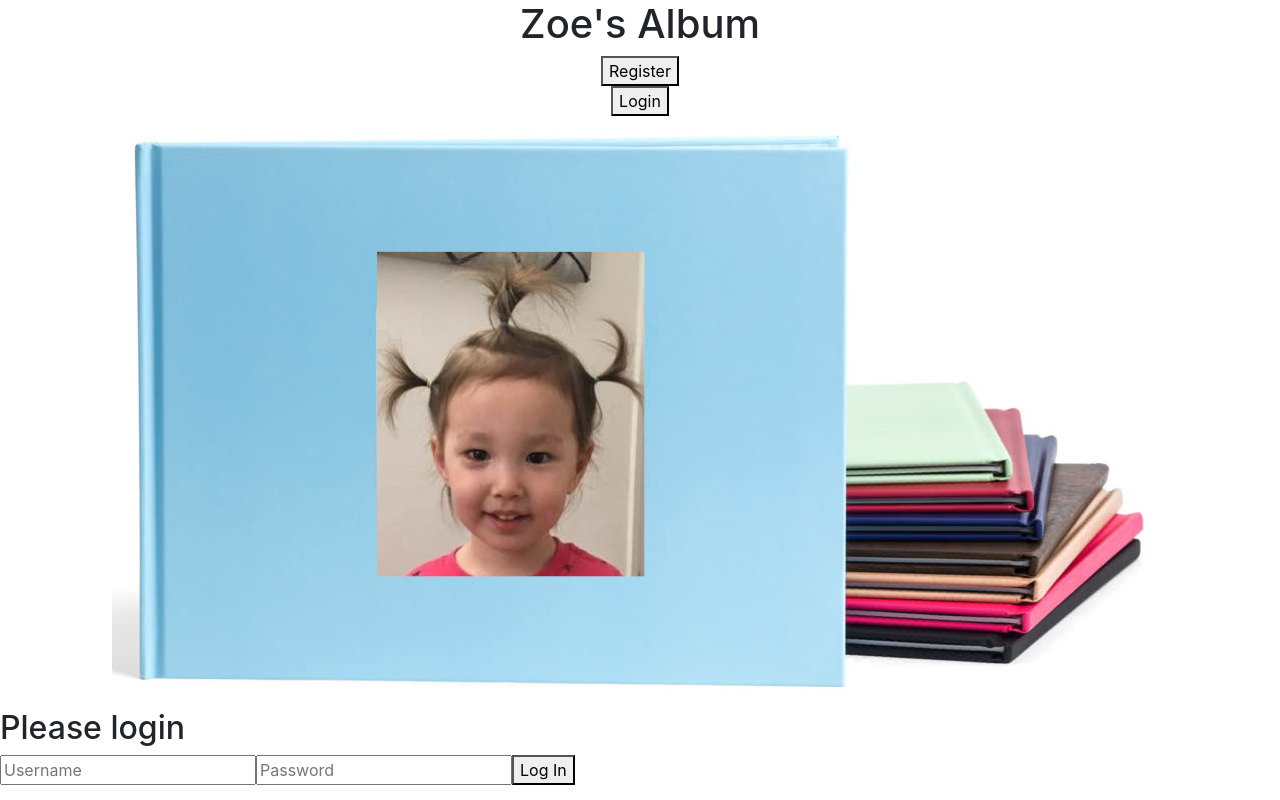
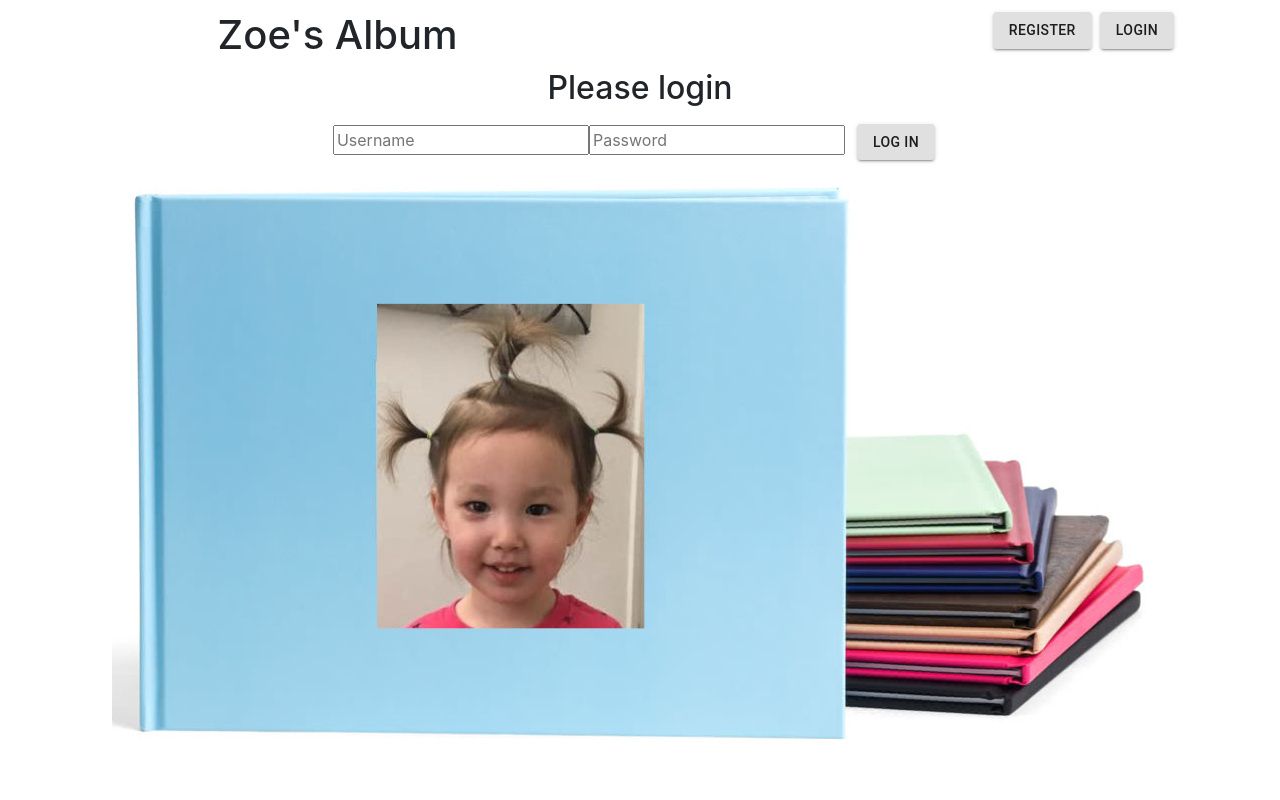
Before and after one commit to john-rhee/Zoe-F, a React (Create React App) app in the folder zoe-website/: page /login in a window 1280 px wide. Built offline with nearby package versions, Linux system fonts and the light colour scheme.

Commit message:
styling buttons

```diff
--- a/zoe-website/package.json
+++ b/zoe-website/package.json
@@ -3,6 +3,7 @@
   "version": "0.1.0",
   "private": true,
   "dependencies": {
+    "@material-ui/core": "^4.11.0",
     "@testing-library/jest-dom": "^4.2.4",
     "@testing-library/react": "^9.3.2",
     "@testing-library/user-event": "^7.1.2",
--- a/zoe-website/src/App.css
+++ b/zoe-website/src/App.css
@@ -37,3 +37,32 @@
     transform: rotate(360deg);
   }
 }
+
+.logButtonO {
+  margin: 10px;
+}
+
+.logButtonI {
+  margin: 10px;
+}
+
+.regButton {
+  margin: 10px;
+}
+
+.dash {
+  display: flex;
+  flex-direction: row;
+  margin-left: 17%;
+}
+
+.title {
+  align-content: flex-start;
+  margin-right: 50%;
+  margin-top: 1%;
+  margin-bottom: 1%;
+}
+
+.registerDiv {
+  align-content: center;
+}
--- a/zoe-website/src/App.js
+++ b/zoe-website/src/App.js
@@ -10,6 +10,11 @@ import PrivateRoute from "./components/PrivateRoute";
 import PictureUpdate from './components/PictureUpdate';
 import dPicture from './images/defaultImage.png';
 import hPicture from './images/zoepic2.jpg';
+
+import { styled } from "@material-ui/core/styles";
+import { spacing } from "@material-ui/system";
+import MuiButton from "@material-ui/core/Button";
+const Button = styled(MuiButton)(spacing);
 
 
 function App() {
@@ -33,29 +38,32 @@ function App() {
 
 
           <div>
-            <div>
+            <div class="dash">
 
-              <h1>Zoe's Album</h1>
+              <h1 class="title" >Zoe's Album</h1>
+
               <div>
                 <Link to='/login' onClick ={() => localStorage.clear()} style={!localStorage.getItem ('token') ? {display: 'none'} : {color: "#313D5A"}}>
-                <button onClick ={() => window.location.reload(true)}>Log out</button>
+                <Button my={1.5} mx={0.5} variant="contained" onClick ={() => window.location.reload(true)}>Log out</Button>
                 </Link>
               </div>
+
               <div>
-                <div>
-                  <Link to='/register' style={!localStorage.getItem('token') ? {color: "#313D5A"} : { display: 'none' }}>
-                  <button>Register</button>
-                  </Link>
-                </div>
+                <Link to='/register' style={!localStorage.getItem('token') ? {color: "#313D5A"} : { display: 'none' }}>
+                <Button my={1.5} mx={0.5} variant="contained">Register</Button>
+                </Link>
               </div>
+
               <div>
-                <div>
-                  <Link to='/login' style={!localStorage.getItem('token') ? {color: "#313D5A"} : { display: 'none' }}>
-                  <button>Login</button>
-                  </Link>
-                </div>
+                <Link to='/login' style={!localStorage.getItem('token') ? {color: "#313D5A"} : { display: 'none' }}>
+                <Button my={1.5} mx={0.5} variant="contained">Login</Button>
+                </Link>
               </div>
+
             </div>
+
+            <Route path='/register' component={Register} />
+            <Route path='/login' component={Login} />
 
             <img src = {hPicture}/>
 
@@ -63,8 +71,7 @@ function App() {
 
         </div>
 
-          <Route path='/register' component={Register} />
-          <Route path='/login' component={Login} />
+
           <PrivateRoute exact path="/lists/:id" component={AllLists}/>
           <Route
             path="/lists/:id/update"
--- a/zoe-website/src/components/AllLists.js
+++ b/zoe-website/src/components/AllLists.js
@@ -5,6 +5,7 @@ import {BrowserRouter as Router, Route, Switch, Link} from 'react-router-dom';
 import SinglePicture from './SinglePicture';
 import WunderContext from '../contexts/WunderContext';
 import dPicture from '../images/defaultImage.png';
+import Button from '@material-ui/core/Button';
 
 // http://localhost:5000/
 // https://zoe-backend.herokuapp.com/
@@ -175,7 +176,7 @@ function AllLists(props) {
             <input type="text" name="description" onChange={changeHandler} placeholder="description" value={item.description} />
             {/* for description */}
 
-            <button onClick={fileUploadHandler}>Upload</button>
+            <Button variant="contained" color="primary" onClick={fileUploadHandler}>Upload</Button>
 
             </div>
 
--- a/zoe-website/src/components/Login.js
+++ b/zoe-website/src/components/Login.js
@@ -2,6 +2,11 @@ import React, { useContext, useState, useEffect } from 'react';
 import { axiosWithAuth } from '../utils/axiosWithAuth';
 import axios from "axios";
 import WunderContext from '../contexts/WunderContext';
+
+import { styled } from "@material-ui/core/styles";
+import { spacing } from "@material-ui/system";
+import MuiButton from "@material-ui/core/Button";
+const Button = styled(MuiButton)(spacing);
 
 
 const Login = props =>{
@@ -66,7 +71,7 @@ const Login = props =>{
 
                 <input type="password" name="password" id="password" placeholder="Password" value={state.credentials.password} onChange={handleChange} />
 
-                <button type="submit">Log In</button>
+                <Button my={1} ml={1.5} mr={1.5} variant="contained"  type="submit">Log In</Button>
 
         </form>
 
--- a/zoe-website/src/components/PictureUpdate.js
+++ b/zoe-website/src/components/PictureUpdate.js
@@ -2,6 +2,7 @@ import React, { useContext, useState, useEffect } from 'react';
 import { axiosWithAuth } from '../utils/axiosWithAuth';
 import axios from "axios";
 import WunderContext from '../contexts/WunderContext';
+import Button from '@material-ui/core/Button';
 
 const PictureUpdate = props => {
 
@@ -111,8 +112,8 @@ return (
             <h6>Description</h6>
             <input type="text" name="description" onChange={changeHandler} placeholder="description" value={item.description} />
 
+            <Button variant="contained" color="primary" onClick={fileUploadHandler}>Update</Button>
 
-            <button onClick={fileUploadHandler}>Update</button>
 
     </div>
   );
--- a/zoe-website/src/components/Register.js
+++ b/zoe-website/src/components/Register.js
@@ -1,5 +1,10 @@
 import React, {useState} from 'react';
 import { axiosWithAuth } from '../utils/axiosWithAuth';
+
+import { styled } from "@material-ui/core/styles";
+import { spacing } from "@material-ui/system";
+import MuiButton from "@material-ui/core/Button";
+const Button = styled(MuiButton)(spacing);
 
 
 
@@ -40,7 +45,7 @@ function Register(props) {
 
     return (
         <div>
-            <form onSubmit={submitForm} style={{margin: "5% 25%"}}>
+            <form onSubmit={submitForm} >
             <h2 class="registerForm">Register</h2>
 
 
@@ -51,7 +56,7 @@ function Register(props) {
                 {/* added for form validation demo */}
                 <div>{user.message}</div>
 
-                <button type="submit">Submit</button>
+                <Button my={1}  variant="contained" type="submit">Submit</Button>
 
             </form>
         </div>
--- a/zoe-website/src/components/SinglePicture.js
+++ b/zoe-website/src/components/SinglePicture.js
@@ -2,6 +2,7 @@ import React, { useContext, useState, useEffect } from 'react';
 import { axiosWithAuth } from '../utils/axiosWithAuth';
 import WunderContext from '../contexts/WunderContext';
 import axios from "axios";
+import Button from '@material-ui/core/Button';
 
 function SinglePicture(props) {
 
@@ -54,14 +55,11 @@ function SinglePicture(props) {
             <h2>{title}</h2>
             <h3>{descript}</h3>
 
-            <button onClick={
-                () =>  props.history.push(`/lists/${image_id}/update`,{fileName:name})}>
-                Edit
-            </button>
+            <Button variant="contained" color="primary" onClick={
+               () =>  props.history.push(`/lists/${image_id}/update`,{fileName:name})
+            }>Edit</Button>
 
-            <button onClick={deleteList}>
-                Delete
-            </button>
+            <Button variant="contained" color="primary" onClick={deleteList}>Delete</Button>
 
         </div>
     )
```
Also changed, not shown: 1 other file (tests, documents, lock files or other folders).
